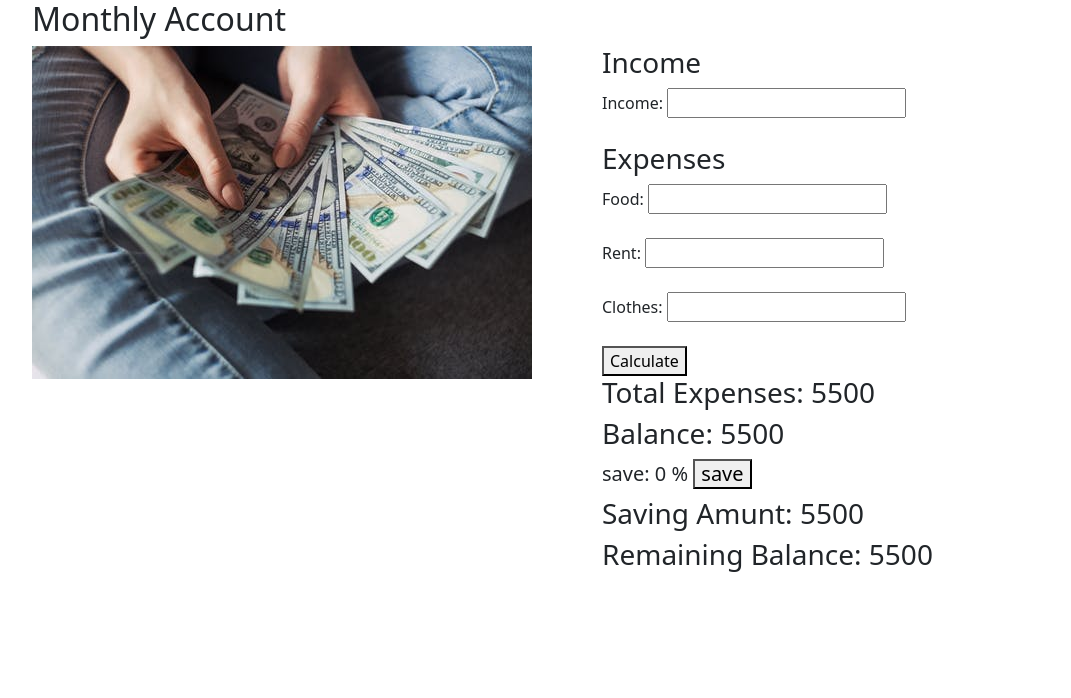
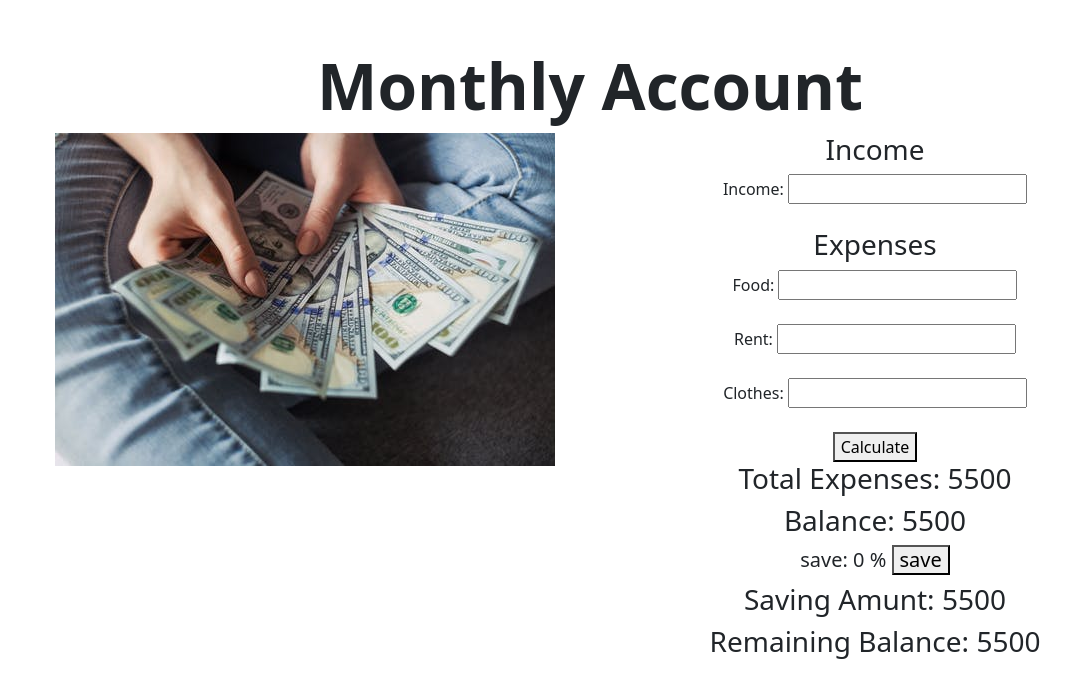
Before and after one commit to MASUD-01/money-master-assignment-5, a plain HTML site: page index.html in a window 1280 px wide. Shown: the whole page, without its empty margins (50-1121 px from the left). Drawn offline with nearby package versions, Linux system fonts and the light colour scheme.

Commit message:
add display size

```diff
--- a/index.html
+++ b/index.html
@@ -14,13 +14,13 @@
 </head>
 
 <body>
-    <main class="container">
-        <h2>Monthly Account</h2>
+    <main class="container text-center">
+        <h2 class="mt-5 display-3 fw-bold">Monthly Account</h2>
         <section>
             <div class="row">
                 <div class="col-md-6"><img src="./pexels-photo-2068975.jpeg" alt=""></div>
                 <div class="col-md-6">
-                    <div>
+                    <div class="">
                         <h3>Income</h3>
                         <label for="fname">Income:</label>
                         <input type="text" id="fname" name="fname"><br><br>
```
